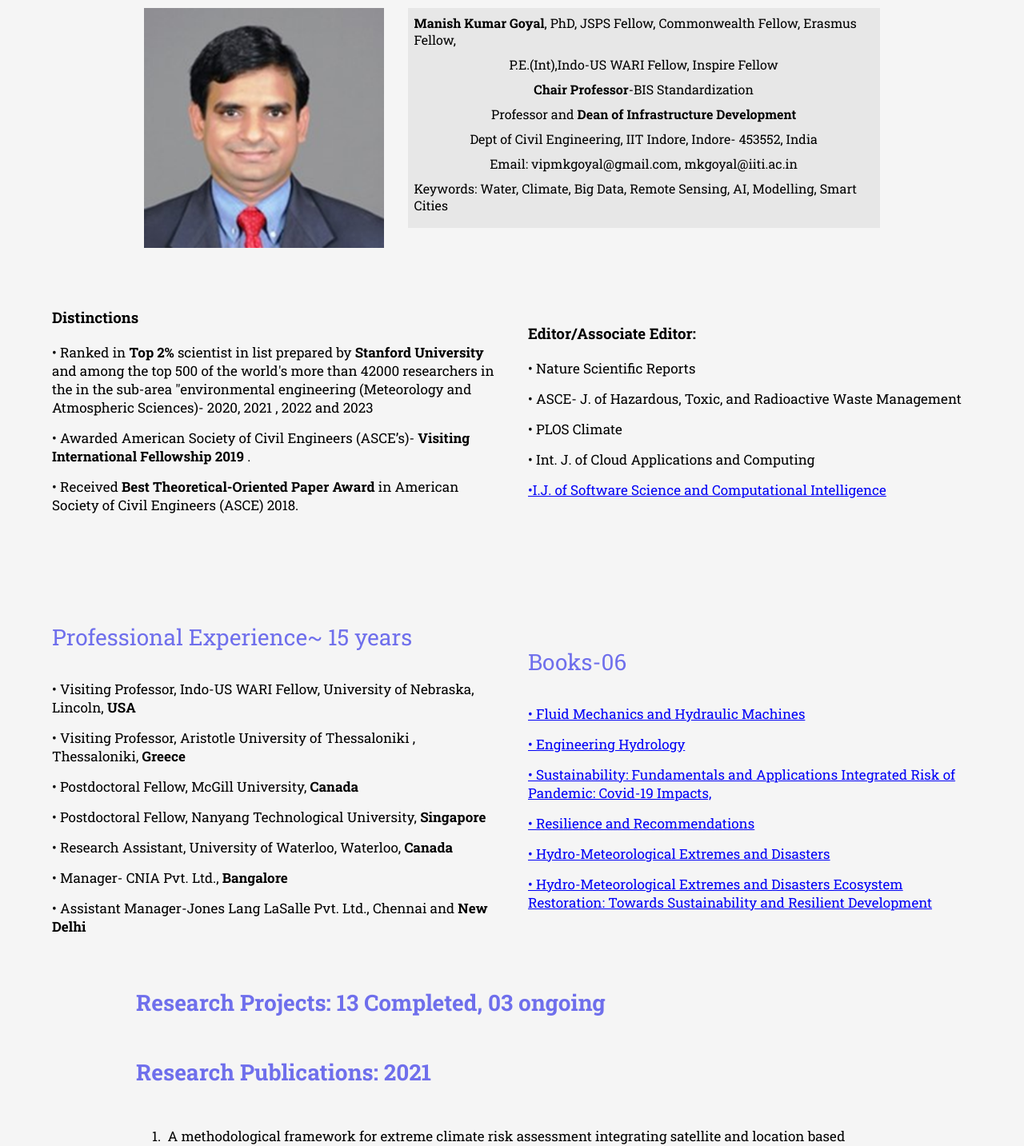
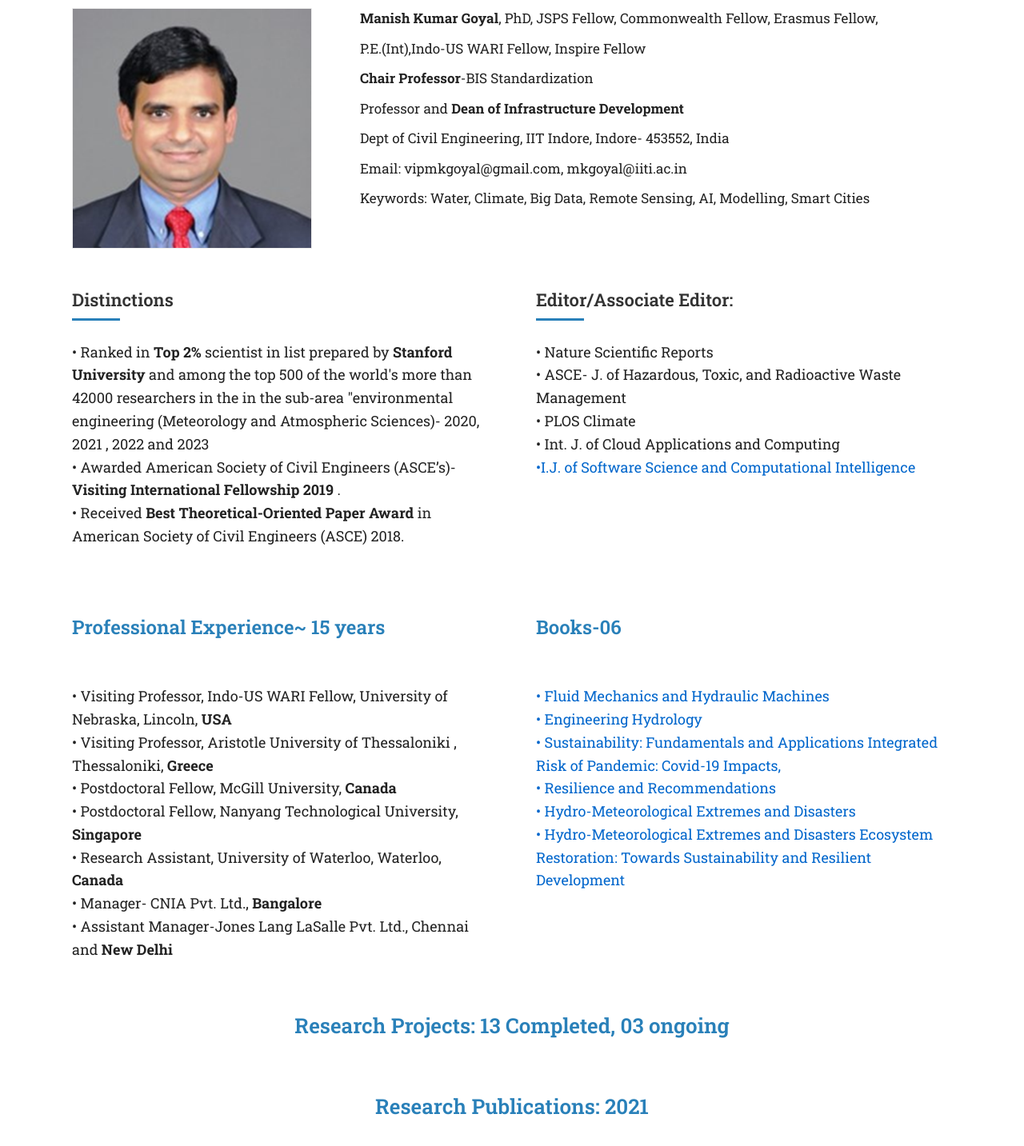
Before and after one commit to shiv3191/MKG_WEBSITE, a React (Vite) app: page / in a window 1280 px wide. Shown: the part 140-1573 px from the top of the page at 80% size. Built offline with nearby package versions, Linux system fonts and the light colour scheme.

Commit message:
Update home.css

```diff
--- a/src/Components/Home/home.css
+++ b/src/Components/Home/home.css
@@ -1,9 +1,11 @@
 /* General Styles */
 body {
-    font-family: Arial, sans-serif;
+    font-family: 'Segoe UI', system-ui, -apple-system, sans-serif;
     margin: 0;
     padding: 0;
-    box-sizing: border-box;
+    line-height: 1.6;
+    color: #222;
+    background-color: #fff;
 }
 
 /* Data Section */
@@ -12,147 +14,207 @@ body {
     display: flex;
     flex-direction: column;
     align-items: center;
-    justify-content: center;
-    margin-bottom: 50px;
-    padding: 0 20px;
+    margin-bottom: 40px;
+    padding: 0 30px;
+    gap: 30px;
+    max-width: 1200px;
+    margin-left: auto;
+    margin-right: auto;
 }
 
 .data img {
-    height: 300px;
-    margin-bottom: 30px;
+    height: 280px;
+    border-radius: 0;
+    object-fit: cover;
+    border: 1px solid #eee;
 }
 
 .data1 {
-    display: flex;
-    align-items: center;
-    justify-content: center;
-    flex-direction: column;
-    background-color: rgba(0, 0, 0, 0.059);
-    padding: 8px;
+    padding: 0;
     width: 100%;
-    max-width: 600px;
+    max-width: 800px;
+    border-top: 2px solid #e1e1e1;
+    padding-top: 30px;
 }
 
 .data1 p {
-    margin-bottom: 10px;
+    margin-bottom: 12px;
+    line-height: 1.5;
+    font-size: 17px;
 }
 
 .advanced {
     text-decoration: none;
-    color: black;
+    color: #0066cc;
 }
 
 .data2 {
-    display: flex;
-    flex-direction: column;
+    padding: 0;
     width: 100%;
-    max-width: 600px;
-    padding: 10px 20px;
+    max-width: 800px;
+    margin-bottom: 40px;
 }
 
-.data2 p {
+heading p {
     margin-bottom: 15px;
+    line-height: 1.5;
+    font-size: 24px;
 }
 
 .data3 {
-    margin-top: 50px;
+    margin-top: 40px;
     display: flex;
     flex-direction: column;
     align-items: center;
-    padding: 10px 20px;
+    padding: 0 30px;
+    gap: 40px;
+    max-width: 1200px;
+    margin-left: auto;
+    margin-right: auto;
 }
 
 .heading {
-    margin-bottom: 20px;
+    margin-bottom: 25px;
+    color: #333;
+    position: relative;
+    padding-bottom: 8px;
+}
+
+.heading h3 {
+    margin: 0;
+    font-size: 22px;
+    font-weight: 600;
+}
+
+.heading h3::after {
+    content: '';
+    position: absolute;
+    bottom: 0;
+    left: 0;
+    width: 60px;
+    height: 3px;
+    background: #2980b9;
 }
 
 .peter {
-    font-size: 28px;
-    color: rgb(111, 111, 236);
-    margin-top: 30px;
+    font-size: 24px;
+    color: #2980b9;
+    margin-top: 40px;
+    margin-bottom: 20px;
+    font-weight: 600;
 }
 
 .peter1 {
-    font-size: 17px;
+    font-size: 18px;
 }
 
 .peter1 p a {
-    color: rgb(1, 1, 247);
+    color: #0066cc;
+    text-decoration: none;
+    font-size: 18px;
+}
+
+.peter1 p a:hover {
+    text-decoration: underline;
 }
 
 .data4 {
-    font-size: 28px;
-    font-weight: bold;
-    margin-top: 30px;
-    color: rgb(111, 111, 236);
-    margin-bottom: 50px;
+    font-size: 26px;
+    font-weight: 600;
+    margin-top: 60px;
+    margin-bottom: 30px;
+    color: #2980b9;
     text-align: center;
+    padding: 0 20px;
 }
 
 .data4 a {
-    color: rgb(111, 111, 236);
+    color: #2980b9;
+    text-decoration: none;
+}
+
+.data4 a:hover {
+    text-decoration: underline;
 }
 
 .data5 {
-    font-size: 17px;
-    margin-bottom: 40px;
-    padding: 0 20px;
-    text-align: center;
+    font-size: 18px;
+    margin-bottom: 50px;
+    padding: 0 30px;
+    max-width: 1000px;
+    margin-left: auto;
+    margin-right: auto;
 }
 
 .data5 p {
-    margin-bottom: 15px;
+    margin-bottom: 18px;
+    text-align: left;
+    line-height: 1.6;
+    padding-left: 20px;
+    border-left: 3px solid #eee;
 }
 
 .sub {
     display: flex;
     flex-direction: column;
     align-items: center;
-    margin-top: 90px;
+    margin-top: 70px;
     padding: 0 20px;
 }
 
 .short {
-    color: black;
-    font-size: 25px;
+    color: #333;
+    font-size: 22px;
+    font-weight: 600;
+    margin-top: 10px;
 }
 
 .data6 {
-    background-color: rgb(226, 217, 217);
-    display: flex;
-    flex-direction: column;
-    padding: 20px;
-    margin-bottom: 90px;
+    background-color: #f0f0f0;
+    padding-left: 40px;
+    margin-bottom: 70px;
     width: 100%;
     max-width: 800px;
     margin-left: auto;
     margin-right: auto;
+    border-top: 2px solid #e1e1e1;
+    padding-top: 30px;
 }
 
 .data6 p {
-    color: black;
-    font-size: 19px;
-    margin-bottom: 15px;
+    color: #333;
+    font-size: 17px;
+    margin-bottom: 18px;
 }
 
 .data6 p a {
     color: black;
-    font-size: 19px;
+    text-decoration: none;
+}
+
+.data6 p a:hover {
+    text-decoration: underline;
 }
 
 .data7 {
     display: flex;
+    flex-direction: column;
+    align-items: center;
     justify-content: center;
-    align-items: center;
-    background-color: rgb(228, 211, 189);
-    flex-direction: column;
-    padding: 20px;
+    background-color: #f5e9dc;
+    padding: 0 30px;
+    margin: 60px auto;
+    max-width: 800px;
+    width: 100%;
+    border-top: 2px solid #e1e1e1;
+    padding-top: 30px;
 }
 
 .data7 p {
-    font-size: 18px;
-    margin: 30px 10px;
+    font-size: 17px;
+    margin: 25px 0;
     text-align: center;
+    line-height: 1.6;
 }
 
 /* Responsive Styles */
@@ -160,30 +222,39 @@ body {
     .data {
         flex-direction: row;
         align-items: flex-start;
+        justify-content: center;
+        gap: 60px;
     }
 
     .data img {
+        width: 300px;
+        height: auto;
         margin-bottom: 0;
-        margin-right: 30px;
     }
 
-    .data1, .data2 {
-        width: 50%;
+    .data1 {
+        width: auto;
+        flex: 1;
+        padding-top: 0;
+        border-top: none;
     }
 
     .data3 {
         flex-direction: row;
         justify-content: space-between;
+        align-items: flex-start;
+        flex-wrap: wrap;
+    }
+
+    .data2 {
+        width: calc(50% - 30px);
+        margin-bottom: 0;
     }
 
     .sub {
         flex-direction: row;
-        justify-content: space-between;
-        align-items: flex-start;
-    }
-
-    .data6 {
-        padding: 20px 50px;
+        justify-content: center;
+        gap: 30px;
     }
 }
 
@@ -193,30 +264,23 @@ body {
     }
 
     .data1, .data2 {
-        max-width: 800px;
+        max-width: none;
     }
 
     .data3 {
-        padding: 10px 45px;
+        padding: 0 50px;
     }
 
     .data4 {
-        margin-left: 170px;
-        text-align: left;
+        margin-left: auto;
+        margin-right: auto;
     }
 
     .data5 {
-        margin-left: 170px;
-        margin-right: 170px;
-        text-align: left;
-    }
-
-    .sub {
-        margin-right: 180px;
+        max-width: 1000px;
     }
 
     .data6 {
-        margin-left: 250px;
-        margin-right: 250px;
+        max-width: 900px;
     }
 }
```
